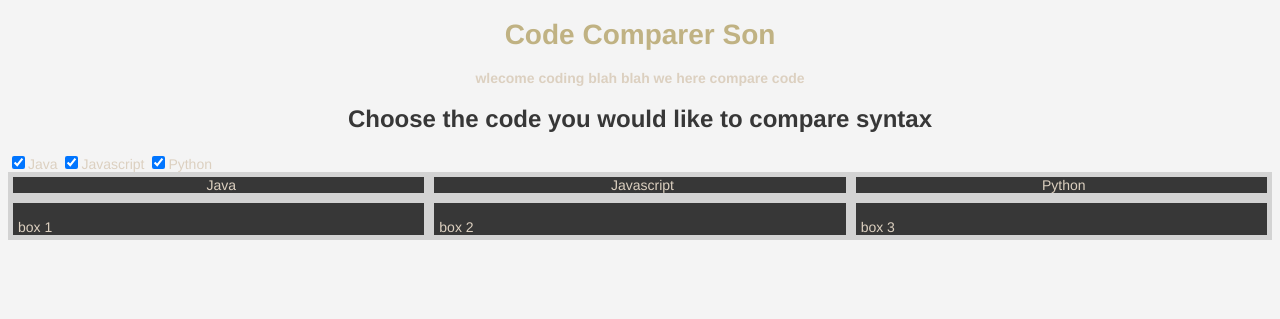
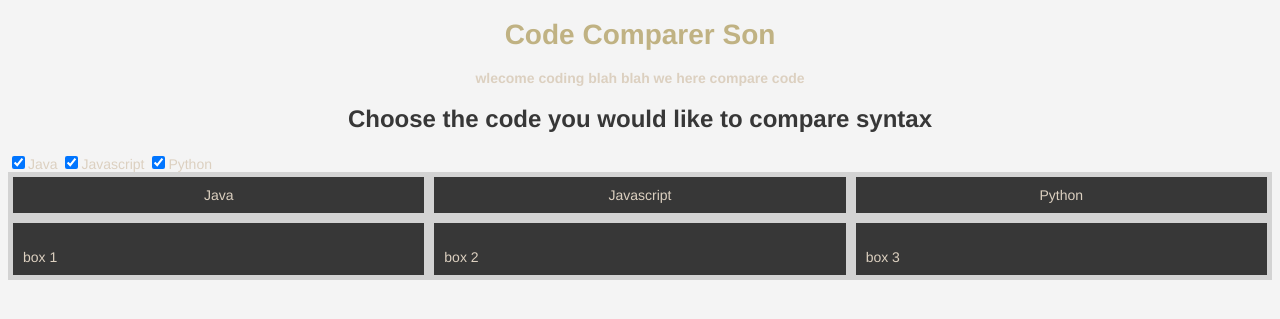
Before and after one commit to ghtie/code-comparer, a Python web app: template templates/index.html in a window 1280 px wide. Shown: the top 319 px of the page. Run offline with Jinja, Linux system fonts and the light colour scheme; the template is opened without the code that fills it, so the values that code supplies are empty; some libraries are stand-ins or nearby versions.

Commit message:
fixed the <excl fake tag

```diff
--- a/main.py
+++ b/main.py
@@ -19,6 +19,7 @@ import os
 import webapp2
 import sys
 import json
+from google.appengine.ext import ndb
 
 sys.path.append('source/')
 #Import source code
@@ -39,6 +40,7 @@ class MainHandler(webapp2.RequestHandler):
             mini_list = []
             for j in range(i,i+3):
                 mini_list.append(java_data[j].syntax)
+            print(mini_list)
             java_list.append(mini_list)
 
 
@@ -58,7 +60,9 @@ class MainHandler(webapp2.RequestHandler):
 #Only to construct entities in datastore
 class AdminHandler(webapp2.RequestHandler):
     def get(self):
+        ndb.delete_multi([m.key for m in TableItem.query()])
         tableitem.constructAll()
+        self.response.out.write('Success')
 
 
 
--- a/source/tableitem.py
+++ b/source/tableitem.py
@@ -121,8 +121,8 @@ def constructAll():
     construct('not', 'Python', 'Logical Operators', 'p_not', 'Not').put()
 
     #For Loop
-    construct('for (int i=incl; i<excl; i+increment) { ... }', 'Java', 'Loops', 'j_forloop', 'For Loop').put()
-    construct('for (int i=incl; i<excl; i+increment)', 'Javascript', 'Loops','js_forloop', 'For Loop').put()
+    construct('for (int i = incl; i < excl; i+increment) { ... }', 'Java', 'Loops', 'j_forloop', 'For Loop').put()
+    construct('for (int i = incl; i < excl; i+increment)', 'Javascript', 'Loops','js_forloop', 'For Loop').put()
     construct('for i in range(incl, excl):\n\t...', 'Python', 'Loops','p_forloop', 'For Loop').put()
     #Enhanced For Loop
     construct('for (type element : myArray) { ... }', 'Java', 'Loops', 'j_enhancedforloop', 'Enhanced For Loop').put()
--- a/static/index.css
+++ b/static/index.css
@@ -28,7 +28,7 @@ h2 {
     width: 100%;
     height: 100%;
     margin: 5px;
-    padding-left: 5px;
+    padding: 10px;
 }
 
 .js-col {
@@ -36,7 +36,7 @@ h2 {
     width: 100%;
     height: 100%;
     margin: 5px;
-    padding-left: 5px;
+    padding: 10px;
 }
 
 .p-col {
@@ -44,7 +44,7 @@ h2 {
     width: 100%;
     height: 100%;
     margin: 5px;
-    padding-left: 5px;
+    padding: 10px;
 }
 
 #panel {
--- a/static/index.js
+++ b/static/index.js
@@ -19,7 +19,7 @@ function handleExample() {
 }
 
 function testAppend() {
-    $("#testappend").append('<div class="p-col"><br>box 6' + field1 + '</div>')
+    $("#testappend").append('<div class="p-col"><br>box 6 </div>')
 }
 
 
@@ -45,7 +45,6 @@ function setup() {
     syntaxChoice();
     loadChecked();
     handleExample();
-    testAppend();
 }
 
 window.onload=loadChecked;
--- a/templates/index.html
+++ b/templates/index.html
@@ -45,17 +45,13 @@
         {% for mini_list in java_items %}
         <div class="flex-container">
             <div class="j-col" >
-                <br>
-                {{ mini_list[0]}}
-                <div id="panel">aint no example</div>
+                {{ mini_list[0] }}
             </div>
             <div class="js-col">
-                <br>
-                {{ mini_list[1]}}
+                {{ mini_list[1] }}
             </div>
             <div class="p-col">
-                <br>
-                {{ mini_list[2]}}
+                {{ mini_list[2] }}
             </div>
         </div>
         {% endfor %}
```
Also changed, not shown: 2 other files.
